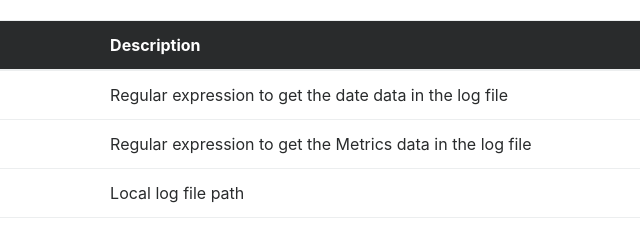
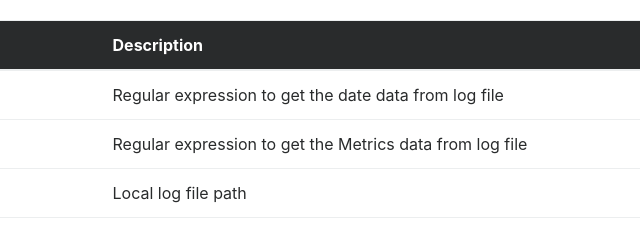
Before and after one commit to dannielarriola/log-charting.js, a website: page index.html in a window 1280 px wide. Shown: the part 1630-1864 px from the top of the page, 202-842 px from the left. Drawn offline with nearby package versions, Linux system fonts and the light colour scheme; no server answers.

Commit message:
update html doc

```diff
--- a/index.html
+++ b/index.html
@@ -130,11 +130,11 @@ logcharting.create({
             <tbody>
                 <tr>
                     <th>expDate</th>
-                    <td>Regular expression to get the date data in the log file</td>
+                    <td>Regular expression to get the date data from log file</td>
                 </tr>
                 <tr>
                     <th>expMetric</th>
-                    <td>Regular expression to get the Metrics data in the log file</td>
+                    <td>Regular expression to get the Metrics data from log file</td>
                 </tr>
                 <tr>
                     <th>file</th>
```
